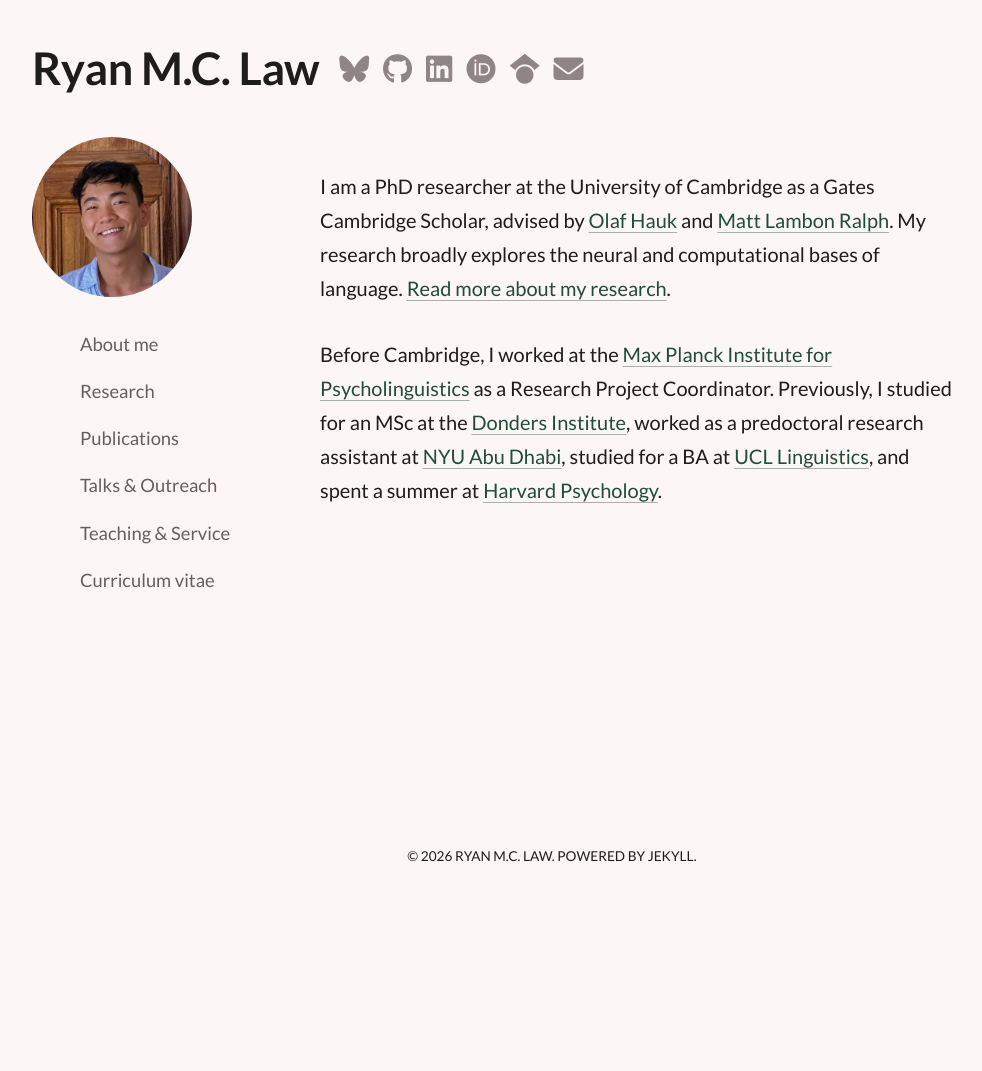
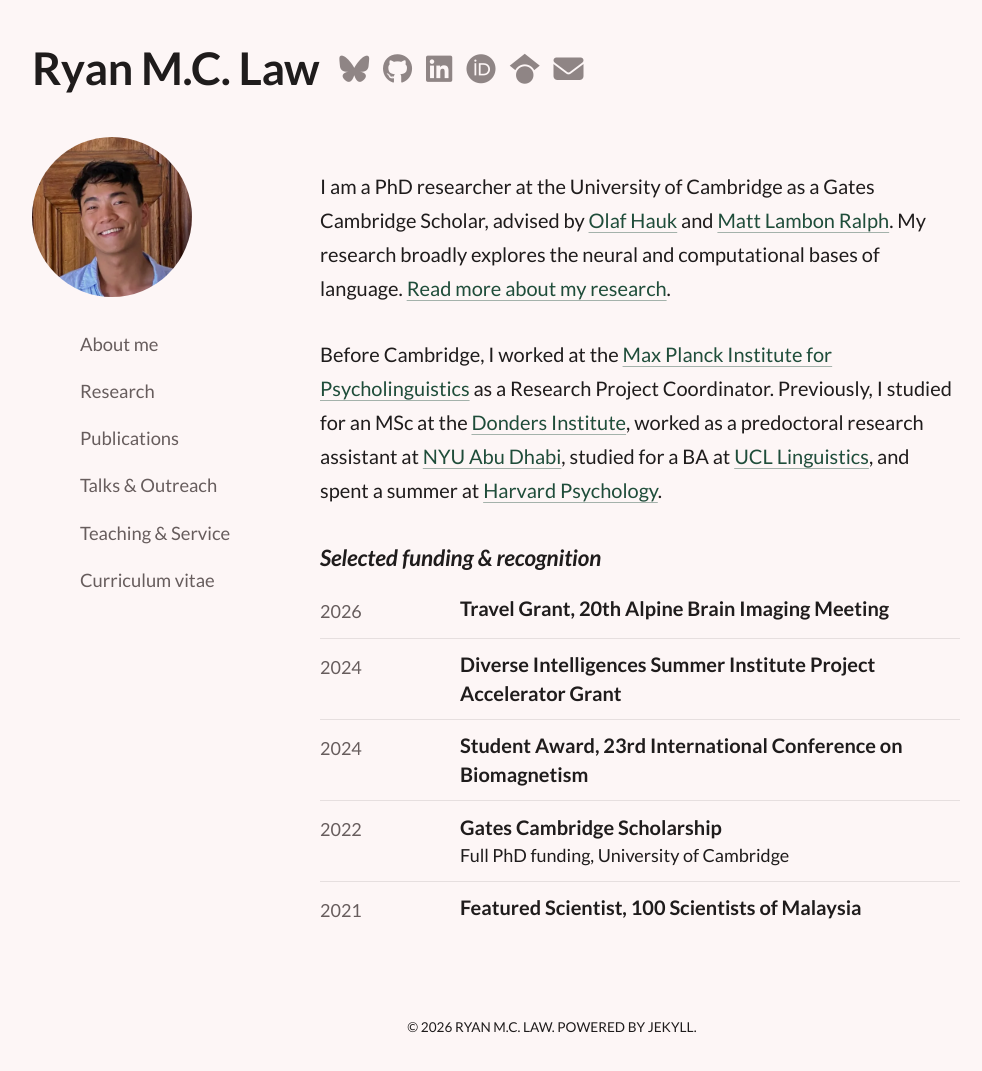
Before and after one commit to rmc-law/rmc-law.github.io, a Jekyll site: the page built from index.md, in a window 1280 px wide. Shown: the whole page, without its empty margins (88-1070 px from the left). Built offline with Jekyll 4.4.1, drawn with Linux system fonts in a browser that asks for light colours; nearby versions of some CDN libraries; before the commit the page ends 900 px from its top, so only the background shows below that.

Commit message:
About: selected funding & recognition list, from _data/awards.yml

```diff
--- /dev/null
+++ b/_data/awards.yml
@@ -0,0 +1,19 @@
+# "Funding & awards" on the home page: a curated selection (the CV has the full list).
+# Shown in file order, so keep it newest first.
+# Each item: when (shown as written), title, optional detail, optional url.
+
+- when: "2026"
+  title: Travel Grant, 20th Alpine Brain Imaging Meeting
+
+- when: "2024"
+  title: Diverse Intelligences Summer Institute Project Accelerator Grant
+
+- when: "2024"
+  title: Student Award, 23rd International Conference on Biomagnetism
+
+- when: "2022"
+  title: Gates Cambridge Scholarship
+  detail: Full PhD funding, University of Cambridge
+
+- when: "2021"
+  title: Featured Scientist, 100 Scientists of Malaysia
--- /dev/null
+++ b/_includes/awards.html
@@ -0,0 +1,2 @@
+<h4 class="awards-heading">Selected funding &amp; recognition</h4>
+{% include rows.html items=site.data.awards %}
--- a/index.md
+++ b/index.md
@@ -3,4 +3,6 @@
 order: 1
 ---
 
-{%- include about.html -%}
+{%- include about.html %}
+
+{% include awards.html %}
```
